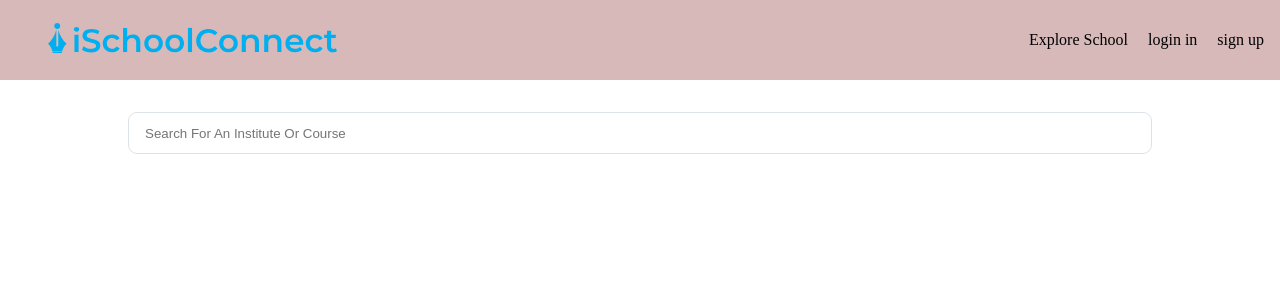
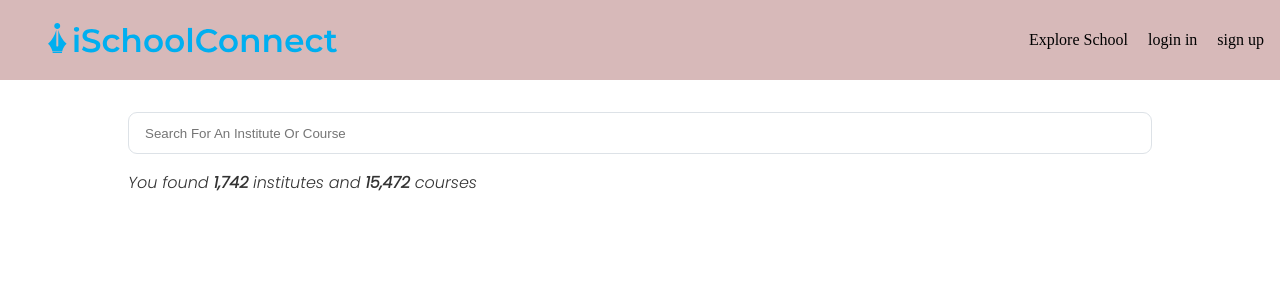
Before and after one commit to anask601/school-explore, an Angular app: page / in a window 1280 px wide. Shown: the top 300 px of the page. Built offline with nearby package versions, Linux system fonts and the light colour scheme; a web font is replaced by a local one.

Commit message:
results-details added

```diff
--- a/src/app/isc-school/components/search-component/search-component.component.html
+++ b/src/app/isc-school/components/search-component/search-component.component.html
@@ -2,17 +2,17 @@
   <div class="search-input">
     <input
       type="text"
-      #searchInput
+      #searchText
       placeholder="Search For An Institute Or Course"
-      (input)="onInput($event)"
+      (input)="onSearch($event)"
     />
   </div>
   <div class="clear-icon">
     <i
       class="isc-times-solid"
       aria-hidden="true"
-      *ngIf="searchInput.value !== ''"
-      (click)="onClear(searchInput)"
+      *ngIf="searchText.value !== ''"
+      (click)="onClear(searchText)"
     ></i>
   </div>
   <div class="search-icon">
--- a/src/app/isc-school/components/search-component/search-component.component.ts
+++ b/src/app/isc-school/components/search-component/search-component.component.ts
@@ -1,4 +1,4 @@
-import { Component, OnInit } from '@angular/core';
+import { Component, EventEmitter, OnInit, Output } from '@angular/core';
 
 @Component({
   selector: 'app-search-component',
@@ -7,14 +7,25 @@ import { Component, OnInit } from '@angular/core';
 })
 export class SearchComponentComponent implements OnInit {
   constructor() {}
+  @Output() submit = new EventEmitter();
 
+  @Output() onReset = new EventEmitter();
+  searchText!: '';
   ngOnInit(): void {}
 
-  onInput(event: any) {
+  onSearch(event: any) {
     console.log(event.target.value);
   }
 
+  // set(searchInput: any): void {
+  //   this.searchText = searchInput;
+  // }
   onClear(searchInput: any): void {
     searchInput.value = '';
   }
+
+  // reset(): void {
+  //   this.onReset.emit();
+  //   this.set('');
+  // }
 }
--- /dev/null
+++ b/src/app/isc-school/components/university-data/university-data.component.html
@@ -0,0 +1 @@
+<p>university-data works!</p>
--- /dev/null
+++ b/src/app/isc-school/components/university-filters/university-filters.component.html
@@ -0,0 +1 @@
+<p>university-filters works!</p>
--- a/src/app/isc-school/school-explore.module.ts
+++ b/src/app/isc-school/school-explore.module.ts
@@ -3,10 +3,11 @@ import { NgModule } from '@angular/core';
 import { SharedModule } from './../shared/shared.module';
 import { CommonModule } from '@angular/common';
 import { SchoolExploreComponent } from './screens/school-explore/school-explore.component';
+import { FormsModule } from '@angular/forms';
 
 @NgModule({
   declarations: [SchoolExploreComponent, SearchComponentComponent],
-  imports: [CommonModule, SharedModule],
-  exports: [SchoolExploreComponent],
+  imports: [CommonModule, SharedModule, FormsModule],
+  exports: [SchoolExploreComponent, FormsModule],
 })
 export class SchoolExploreModule {}
--- a/src/app/isc-school/screens/school-explore/school-explore.component.css
+++ b/src/app/isc-school/screens/school-explore/school-explore.component.css
@@ -0,0 +1,8 @@
+.result-details {
+  margin-left: 10%;
+  margin-right: 10%;
+  padding: 1rem 0;
+  font-family: "Poppins", sans-serif;
+  font-size: 1rem;
+  color: #333333;
+}
--- a/src/app/isc-school/screens/school-explore/school-explore.component.html
+++ b/src/app/isc-school/screens/school-explore/school-explore.component.html
@@ -1,2 +1,12 @@
 <app-header></app-header>
 <app-search-component></app-search-component>
+
+<div class="result-details">
+  You found <strong>1,742</strong> institutes and
+  <strong>15,472</strong> courses
+</div>
+
+<section class="uni-details">
+  <div class="uni-filters"></div>
+  <div class="uni-list"></div>
+</section>
--- a/src/styles.css
+++ b/src/styles.css
@@ -1,4 +1,5 @@
 /* You can add global styles to this file, and also import other style files */
+@import url("https://fonts.googleapis.com/css2?family=Poppins:ital,wght@1,300&display=swap");
 * {
   margin: 0;
   padding: 0;
```
Also changed, not shown: src/app/isc-school/components/university-data/university-data.component.ts (added, +15 -0 lines), src/app/isc-school/components/university-filters/university-filters.component.ts (added, +15 -0 lines), src/app/isc-school/components/university-data/university-data.component.css (added), src/app/isc-school/components/university-filters/university-filters.component.css (added), 2 other files (tests, documents, lock files or other folders).
